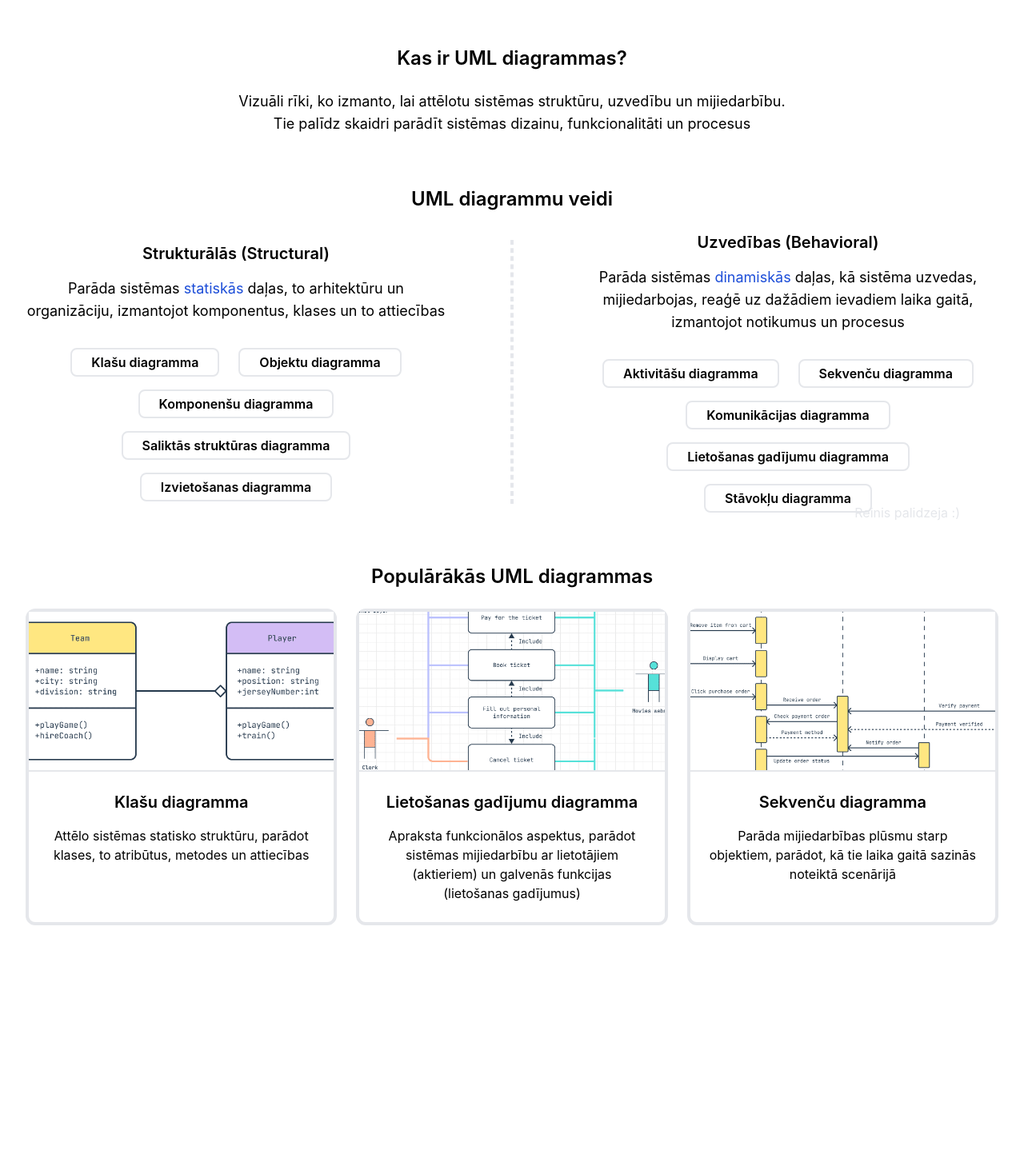
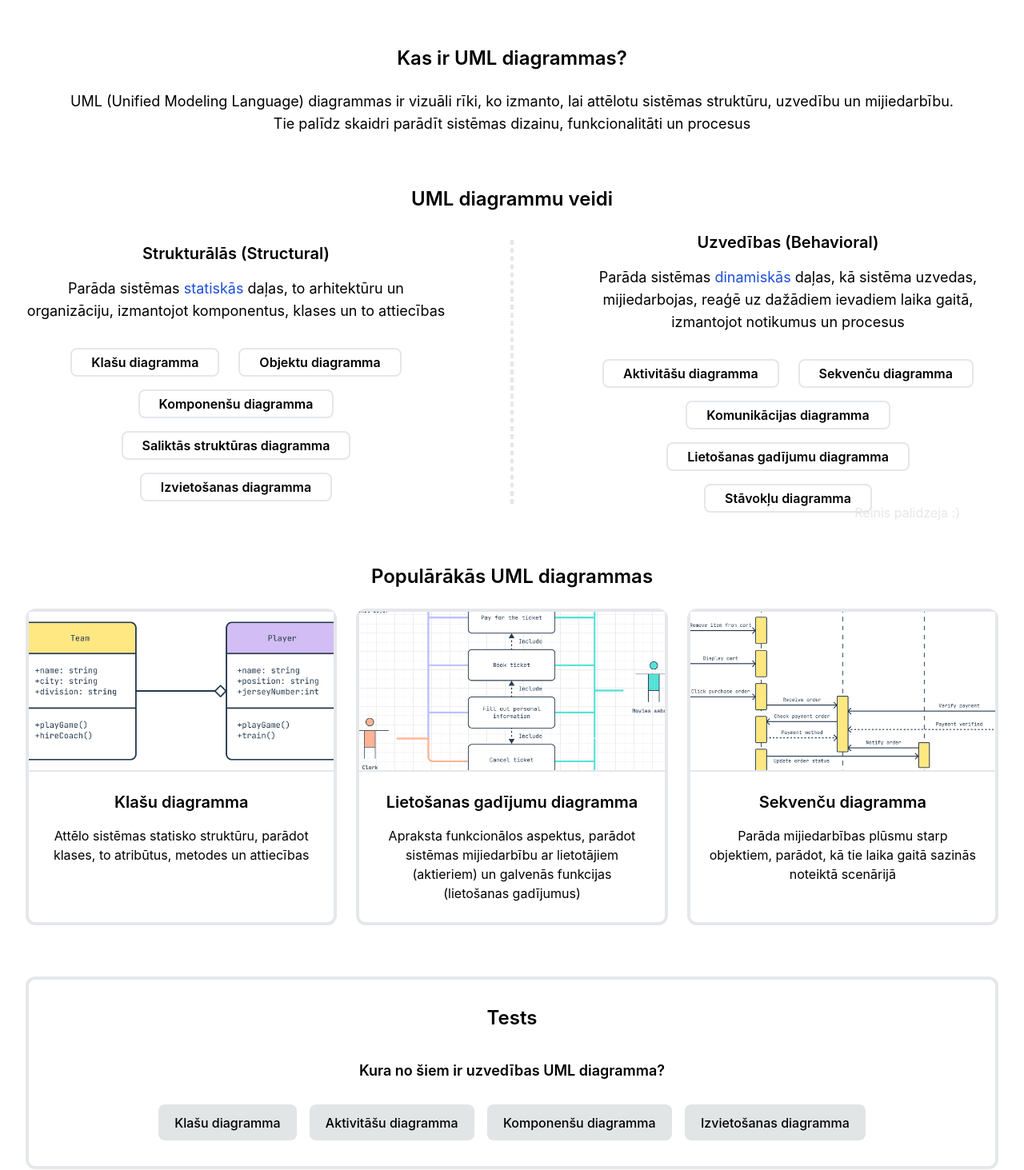
Before and after one commit to BoiBobbyBo/uml-diagrams, a React (Vite) app: page / in a window 1280 px wide. Shown: the part 147-1610 px from the top of the page at 80% size. Before the commit the page ends 1336 px from the top, so only its background shows below. Built offline with nearby package versions, Linux system fonts and the light colour scheme.

Commit message:
test update

```diff
--- a/src/App.css
+++ b/src/App.css
@@ -33,12 +33,6 @@
   }
 }
 
-@media (max-width: 640px) {
-  #root {
-    padding: 1rem;
-  }
-}
-
 .card {
   padding: 2em;
 }
--- a/src/components/test/qstate.js
+++ /dev/null
@@ -1,29 +0,0 @@
-export const questions = [
-  {
-    question: "Stāvokļu diagramma ir",
-    answerOptions: [
-      { answer: "Strukturālā", isCorrect: false },
-      { answer: "Uzvedības", isCorrect: true },
-    ],
-  },
-  {
-    question: "Ko attēlo stāvokļu diagramma?",
-    answerOptions: [
-      { answer: "Sistēmas datu plūsma", isCorrect: false },
-      { answer: "Objektu mijiedarbība laika gaitā", isCorrect: false },
-      {
-        answer: "Sistēmas stāvokļu secība, kuros tā var atrasties",
-        isCorrect: true,
-      },
-    ],
-  },
-  {
-    question: "Kas izraisa stāvokļa pāreju stāvokļu diagrammā?",
-    answerOptions: [
-      { answer: "Jauns stāvoklis", isCorrect: false },
-      { answer: "Konkrēts notikums vai stāvoklis", isCorrect: true },
-      { answer: "Sistēmas arhitektūras izmaiņas", isCorrect: false },
-      { answer: "Procesa pabeigšana", isCorrect: false },
-    ],
-  },
-];
--- a/src/components/test/test.jsx
+++ b/src/components/test/test.jsx
@@ -1,7 +1,9 @@
 import { PureComponent as Component } from "react";
-import { questions } from "./qstate";
+import PropTypes from "prop-types";
 
-const propTypes = {};
+import { state, uml } from "./testQuestions";
+
+const propTypes = { option: PropTypes.string };
 
 const defaultProps = {};
 
@@ -15,7 +17,16 @@ class Test extends Component {
     };
   }
 
-  handleNextQuestion = () => {
+  getQuestions(option) {
+    const optionsMap = {
+      state: state,
+      uml: uml,
+    };
+
+    return optionsMap[option] || [];
+  }
+
+  handleNextQuestion = (questions) => {
     this.setState((prevState) => ({
       currentQuestionIndex:
         (prevState.currentQuestionIndex + 1) % questions.length,
@@ -29,10 +40,13 @@ class Test extends Component {
 
   render() {
     const { currentQuestionIndex, selectedAnswer } = this.state;
+    const { option } = this.props;
+
+    const questions = this.getQuestions(option);
     const currentQuestion = questions[currentQuestionIndex];
 
     return (
-      <div className="flex flex-col gap-6">
+      <div className="flex flex-col gap-6 border-4 rounded-xl py-8 px-4">
         <h3 className="font-semibold text-2xl">Tests</h3>
 
         <div className="flex flex-col items-center gap-4">
@@ -42,7 +56,7 @@ class Test extends Component {
             </h2>
             {selectedAnswer !== null && (
               <button
-                onClick={this.handleNextQuestion}
+                onClick={() => this.handleNextQuestion(questions)}
                 className="bg-[#eee] hidden sm:block"
               >
                 Nākamais jautājums
@@ -72,6 +86,7 @@ class Test extends Component {
                   style={{
                     backgroundColor: buttonColor,
                   }}
+                  disabled={selectedAnswer !== null}
                 >
                   {option.answer}
                 </button>
@@ -81,7 +96,7 @@ class Test extends Component {
 
           {selectedAnswer !== null && (
             <button
-              onClick={this.handleNextQuestion}
+              onClick={() => this.handleNextQuestion(questions)}
               className="self-stretch bg-[#eee] block sm:hidden"
             >
               Nākamais jautājums
--- /dev/null
+++ b/src/components/test/testQuestions.js
@@ -0,0 +1,66 @@
+export const state = [
+  {
+    question: "Stāvokļu diagramma ir",
+    answerOptions: [
+      { answer: "Strukturālā", isCorrect: false },
+      { answer: "Uzvedības", isCorrect: true },
+    ],
+  },
+  {
+    question: "Ko attēlo stāvokļu diagramma?",
+    answerOptions: [
+      { answer: "Sistēmas datu plūsma", isCorrect: false },
+      { answer: "Objektu mijiedarbība laika gaitā", isCorrect: false },
+      {
+        answer: "Sistēmas stāvokļu secība, kuros tā var atrasties",
+        isCorrect: true,
+      },
+    ],
+  },
+  {
+    question: "Kas izraisa stāvokļa pāreju stāvokļu diagrammā?",
+    answerOptions: [
+      { answer: "Jauns stāvoklis", isCorrect: false },
+      { answer: "Konkrēts notikums vai stāvoklis", isCorrect: true },
+      { answer: "Sistēmas arhitektūras izmaiņas", isCorrect: false },
+      { answer: "Procesa pabeigšana", isCorrect: false },
+    ],
+  },
+];
+
+export const uml = [
+  {
+    question: "Kura no šiem ir uzvedības UML diagramma?",
+    answerOptions: [
+      { answer: "Klašu diagramma", isCorrect: false },
+      { answer: "Aktivitāšu diagramma", isCorrect: true },
+      { answer: "Komponenšu diagramma", isCorrect: false },
+      { answer: "Izvietošanas diagramma", isCorrect: false },
+    ],
+  },
+  {
+    question: "Kura no šiem ir struktūras UML diagramma?",
+    answerOptions: [
+      { answer: "Izvietošanas diagramma", isCorrect: true },
+      { answer: "Sekvenču diagramma", isCorrect: false },
+      {
+        answer: "Lietošanas gadījumu diagramma",
+        isCorrect: false,
+      },
+      {
+        answer: "Stāvokļu diagramma",
+        isCorrect: false,
+      },
+    ],
+  },
+  {
+    question:
+      "Kura no šiem UML diagrammām tiek izmantota, lai attēlotu sistēmas struktūru?",
+    answerOptions: [
+      { answer: "Sekvenču diagramma", isCorrect: false },
+      { answer: "Stāvokļu diagramma", isCorrect: false },
+      { answer: "Klašu diagramma", isCorrect: true },
+      { answer: "Lietošanas gadījumu diagramma", isCorrect: false },
+    ],
+  },
+];
--- a/src/pages/home/HomePage.jsx
+++ b/src/pages/home/HomePage.jsx
@@ -2,6 +2,7 @@ import { PureComponent as Component } from "react";
 import About from "./components/about/About";
 import Types from "./components/types/Types";
 import Top from "./components/top/Top";
+import Test from "../../components/test/Test";
 
 class HomePage extends Component {
   constructor(props) {
@@ -11,12 +12,17 @@ class HomePage extends Component {
   render() {
     return (
       <div className="flex flex-col gap-16 bg-white px-8 pb-8">
-        <h1 className="mt-28 sm:mt-20 font-semibold text-4xl sm:text-6xl">UML diagrammas</h1>
+        <h1 className="mt-28 sm:mt-20 font-semibold text-4xl sm:text-6xl">
+          UML diagrammas
+        </h1>
 
         <About />
         <Types />
         <Top />
-        <span className="fixed bottom-0 right-0 text-gray-200 pr-20">Reinis palidzeja :)</span>
+        <Test option="uml" />
+        <span className="fixed bottom-0 right-0 text-gray-200 pr-20">
+          Reinis palidzeja :)
+        </span>
       </div>
     );
   }
--- a/src/pages/home/components/about/About.jsx
+++ b/src/pages/home/components/about/About.jsx
@@ -14,8 +14,9 @@ class About extends Component {
       <div className="flex flex-col gap-6">
         <h3 className="font-semibold text-2xl">Kas ir UML diagrammas?</h3>
         <p className="text-lg">
-          Vizuāli rīki, ko izmanto, lai attēlotu sistēmas struktūru, uzvedību un
-          mijiedarbību. <br />
+          UML (Unified Modeling Language) diagrammas ir vizuāli rīki, ko
+          izmanto, lai attēlotu sistēmas struktūru, uzvedību un mijiedarbību.{" "}
+          <br />
           Tie palīdz skaidri parādīt sistēmas dizainu, funkcionalitāti un
           procesus
         </p>
--- a/src/pages/state/StatePage.jsx
+++ b/src/pages/state/StatePage.jsx
@@ -5,7 +5,7 @@ import Purpose from "./components/purpose/Purpose";
 import UseCases from "./components/useCases/UseCases";
 import Elements from "./components/elements/Elements";
 import Examples from "./components/examples/Examples";
-import Test from "../../components/test/test";
+import Test from "../../components/test/Test";
 
 class StatePage extends Component {
   constructor(props) {
@@ -29,7 +29,7 @@ class StatePage extends Component {
         <UseCases />
         <Elements />
         <Examples />
-        <Test />
+        <Test option="state" />
       </div>
     );
   }
--- a/src/pages/state/components/elements/components/card/Card.jsx
+++ b/src/pages/state/components/elements/components/card/Card.jsx
@@ -43,7 +43,7 @@ class Card extends Component {
         <p
           className={`${
             hover ? "block" : "sm:hidden"
-          } z-10 sm:absolute bottom-0 left-1/2 sm:translate-x-[-50%] sm:w-[300px] md:w-[345px] sm:max-h-max bg-white border-t-0 border-4 sm:border-2 border-solid p-3 rounded-b-xl sm:rounded-none`}
+          } z-10 sm:absolute bottom-0 left-1/2 sm:translate-x-[-50%] sm:w-[305px] xl:w-[345px] sm:max-h-max bg-white border-t-0 border-4 sm:border-2 border-solid p-3 rounded-b-xl sm:rounded-none`}
           dangerouslySetInnerHTML={{ __html: content.desc }}
         />
       </div>
--- a/src/pages/state/components/examples/Examples.jsx
+++ b/src/pages/state/components/examples/Examples.jsx
@@ -17,7 +17,10 @@ class Examples extends Component {
         <h3 className="font-semibold text-2xl">Piemēri</h3>
 
         <div className="flex gap-6 justify-center">
-          <img src={stateLogin} className="border-4 border-solid rounded-xl p-6 w-full" />
+          <img
+            src={stateLogin}
+            className="border-4 border-solid rounded-xl p-6 w-full"
+          />
         </div>
       </div>
     );
```
